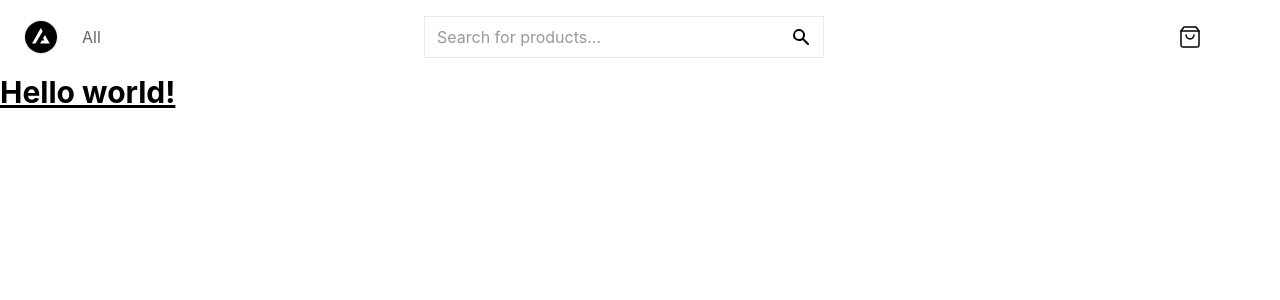
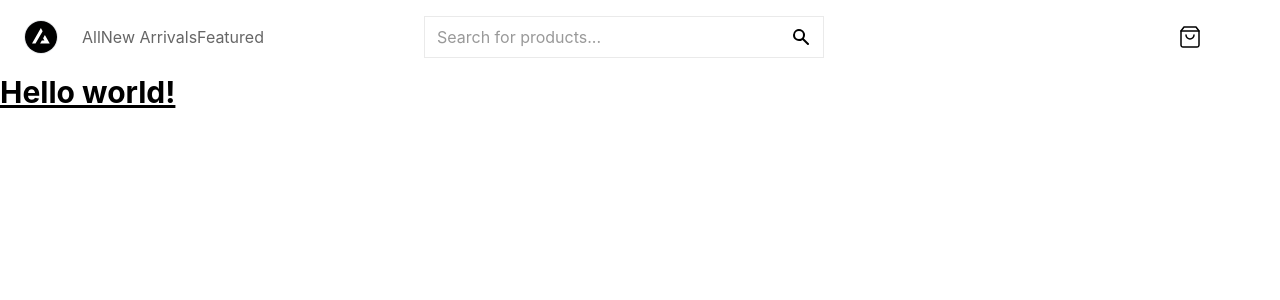
Before and after one commit to seiha-tsuge/p-challenge, a Next.js app in the folder front-end/p-challenge-39/: page / in a window 1280 px wide. Shown: the top 300 px of the page. Built offline with nearby package versions, Linux system fonts and the light colour scheme.

Commit message:
nav linkを追加

```diff
--- a/front-end/p-challenge-39/src/components/organisms/Navbar/Navbar.module.css
+++ b/front-end/p-challenge-39/src/components/organisms/Navbar/Navbar.module.css
@@ -18,7 +18,6 @@
 }
 
 .nav {
-  position: relative;
   display: flex;
   flex-direction: row;
   justify-content: space-between;
--- a/front-end/p-challenge-39/src/components/organisms/Navbar/Navbar.tsx
+++ b/front-end/p-challenge-39/src/components/organisms/Navbar/Navbar.tsx
@@ -15,7 +15,7 @@ interface Link {
 }
 
 interface NavbarProps {
-  links?: Link[];
+  links: Link[];
 }
 
 export const Navbar = ({ links }: NavbarProps) => {
--- a/front-end/p-challenge-39/src/components/templates/IndexTemplate/IndexTemplate.tsx
+++ b/front-end/p-challenge-39/src/components/templates/IndexTemplate/IndexTemplate.tsx
@@ -5,6 +5,11 @@ import { Navbar } from '@/components/organisms/Navbar';
 import styles from './IndexTemplate.module.css';
 
 export const IndexTemplate = () => {
+  const links = [
+    { href: `/search/clothes`, label: `New Arrivals` },
+    { href: `/search/featured`, label: `Featured` },
+  ];
+
   return (
     <>
       <Head>
@@ -15,7 +20,7 @@ export const IndexTemplate = () => {
       </Head>
       <main>
         <div className={styles.root}>
-          <Navbar />
+          <Navbar links={links} />
         </div>
         <h1 className='text-3xl font-bold underline'>Hello world!</h1>
       </main>
```
